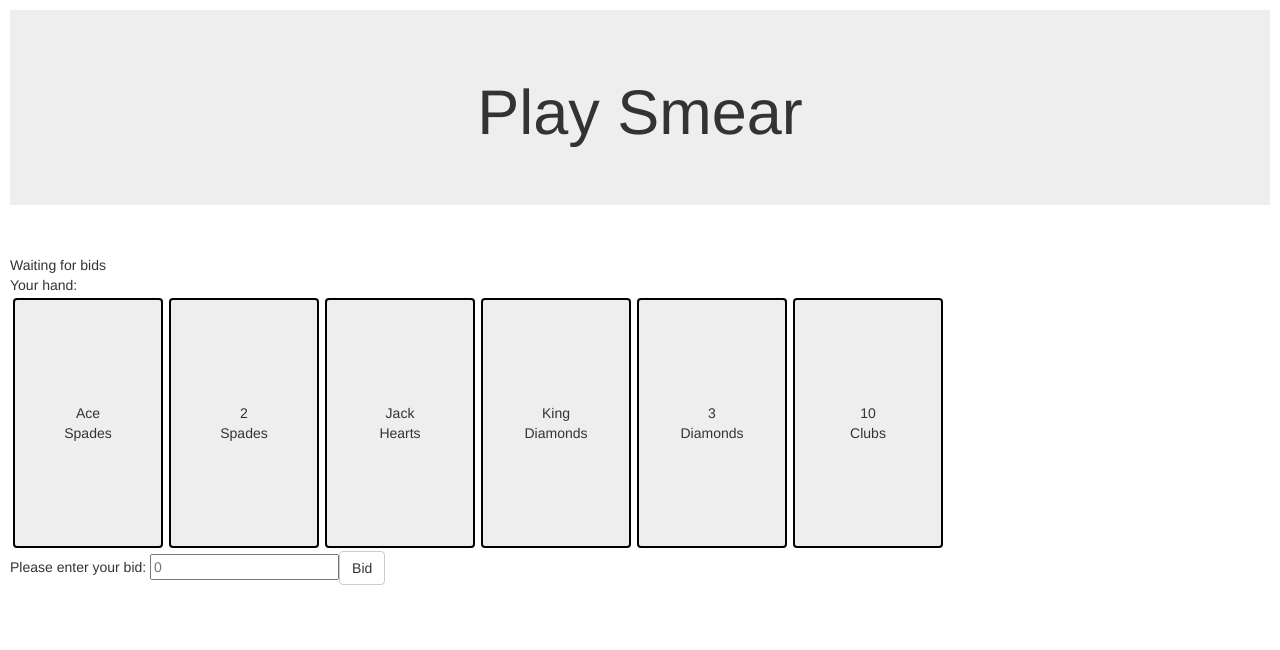
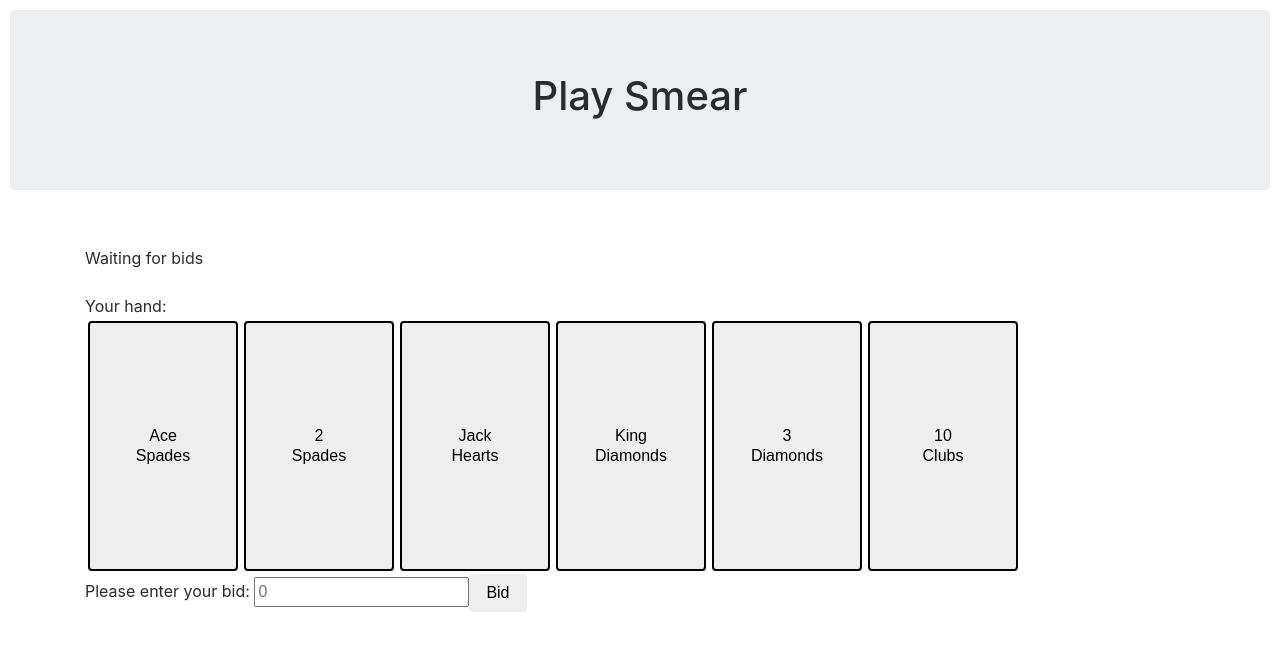
Before and after one commit to mkokotovich/play_smear, an Angular app in the folder front_end/: page /play in a window 1280 px wide. Shown: the top 650 px of the page. Built offline with nearby package versions, Linux system fonts and the light colour scheme.

Commit message:
Fixed some layout issues

```diff
--- a/front_end/src/app/game-status/game-status.component.html
+++ b/front_end/src/app/game-status/game-status.component.html
@@ -16,6 +16,11 @@
     </div>
 </div>
 <br>
-<div>
-    {{ handService.getGameStatus() }}
+<div class="container">
+    <div class="center">
+        <div>
+            {{ handService.getGameStatus() }}
+        </div>
+    </div>
 </div>
+<br>
--- a/front_end/src/app/play-game/play-game.component.html
+++ b/front_end/src/app/play-game/play-game.component.html
@@ -1,9 +1,13 @@
 <div>
     <app-game-status>Loading game status</app-game-status>
 </div>
-<div *ngIf="handService.isBidding() == true">
-    <app-bid>Preparing to bid</app-bid>
+<div class="container">
+    <div class="center">
+    <div *ngIf="handService.isBidding() == true">
+        <app-bid>Preparing to bid</app-bid>
+    </div>
+    <div *ngIf="handService.isBidding() == false">
+        <app-play-hand>Loading next hand</app-play-hand>
+    </div>
+    </div>
 </div>
-<div *ngIf="handService.isBidding() == false">
-    <app-play-hand>Loading next hand</app-play-hand>
-</div>
--- a/front_end/src/index.html
+++ b/front_end/src/index.html
@@ -1,4 +1,4 @@
-<!doctype html>
+<!DOCTYPE html PUBLIC "-//W3C//DTD XHTML 1.0 Transitional//EN" "http://www.w3.org/TR/xhtml1/DTD/xhtml1-transitional.dtd">
 <html>
 <head>
   <meta charset="utf-8">
@@ -9,6 +9,6 @@
   <link rel="icon" type="image/x-icon" href="favicon.ico">
 </head>
 <body>
-  <app-root>Loading...</app-root>
+    <app-root>Loading...</app-root>
 </body>
 </html>
--- a/front_end/src/styles.css
+++ b/front_end/src/styles.css
@@ -1,6 +1,10 @@
 /* You can add global styles to this file, and also import other style files */
 /* @import url("../node_modules/bootstrap/dist/css/bootstrap.min.css"); */
-@import url("https://maxcdn.bootstrapcdn.com/bootstrap/3.3.7/css/bootstrap.min.css");
+@import url("https://maxcdn.bootstrapcdn.com/bootstrap/4.0.0-alpha.6/css/bootstrap.min.css");
+
+.center {
+    margin: 0 auto;
+}
 
 body {
     margin: 10px;
```
